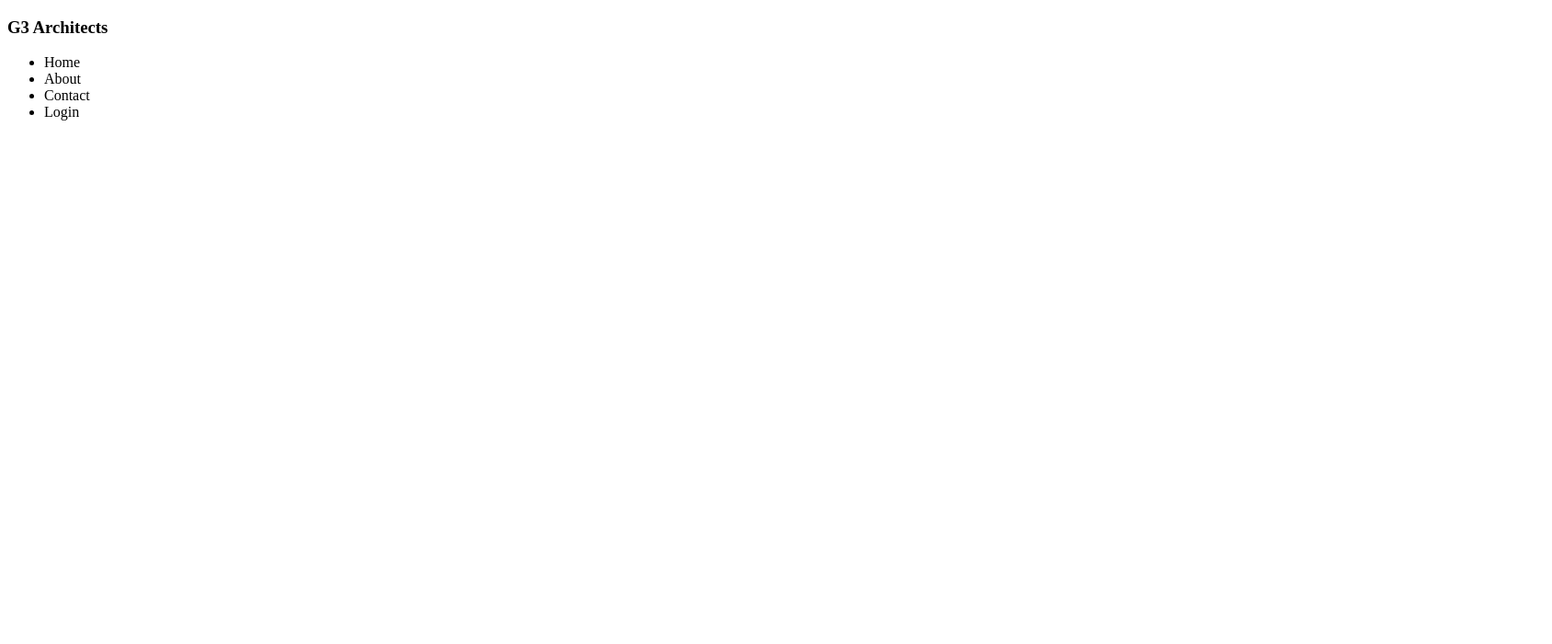
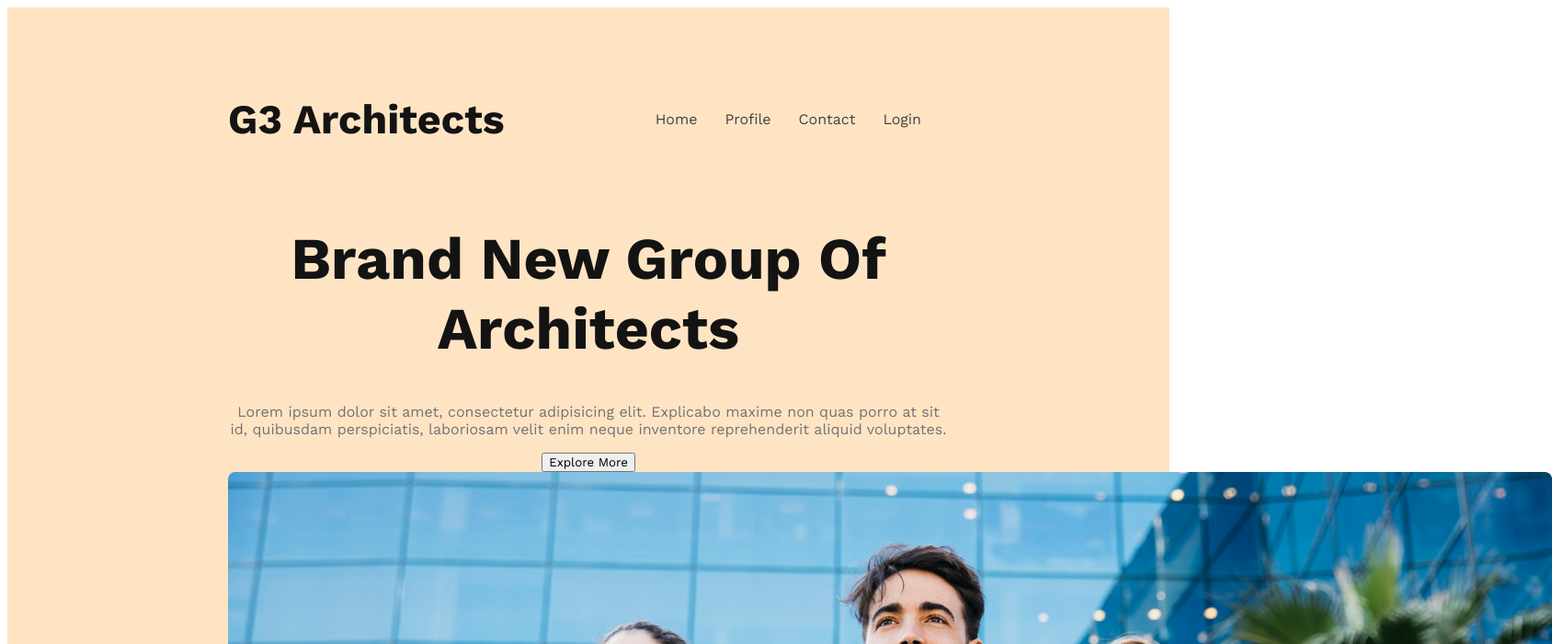
Before and after one commit to mohammed-sabbir/g3-architects-project, a plain HTML site: page index.html in a window 1280 px wide. Shown: the top 700 px of the page at 92% size, 1688 px wide, since content can reach past the window. Drawn offline with nearby package versions, Linux system fonts and the light colour scheme.

Commit message:
banner content added

```diff
--- a/index.html
+++ b/index.html
@@ -9,16 +9,22 @@
 <body>
     <header>
         <nav>
-            <h3>
+            <h3 class="nav-title">
                 G3 Architects
             </h3>
             <ul>
-                <li>Home</li>
-                <li>About</li>
-                <li>Contact</li>
-                <li>Login</li>
+                <li><a href="">Home</a></li>
+                <li><a href="">Profile</a></li>
+                <li><a href="">Contact</a></li>
+                <li><a href="">Login</a></li>
             </ul>
         </nav>
+        <div class="banner">
+            <div class="banner-content"><h1 class="banner-title">Brand New Group Of Architects</h1>
+                <p class="banner-description">Lorem ipsum dolor sit amet, consectetur adipisicing elit. Explicabo maxime non quas porro at sit id, quibusdam perspiciatis, laboriosam velit enim neque inventore reprehenderit aliquid voluptates.</p>
+                <button class="btn-primary">Explore More</button></div>
+            <img src="./images/banner.png" alt="">
+        </div>
     </header>
     <main>
 
--- a/style/architects.css
+++ b/style/architects.css
@@ -0,0 +1,52 @@
+/* work sans font */
+@import url('https://fonts.googleapis.com/css2?family=Work+Sans:wght@400;600;700&display=swap');
+/* shared style */
+
+*{
+    font-family: 'Work Sans', sans-serif;
+}
+.btn-primary{
+    color: ;
+
+}
+/* header section */
+header{
+    background-color: bisque;
+    padding: 50px 240px;
+}
+nav{
+    display: flex;
+    justify-content: space-between;
+    align-items: center;
+}
+.nav-title{
+    color: #131313;
+    font-size: 2.8rem;
+    font-weight: 700;
+}
+nav > ul{
+    display: flex;
+}nav li{
+    list-style: none;
+    margin-right: 30px;
+    font-weight: 500;
+    font-size: 1rem;
+}
+nav li a{
+    text-decoration: none;
+    color: #424242;
+}
+.banner-content{
+    max-width: 800px;
+    text-align: center;
+    margin: 0px auto;
+}
+.banner-title{
+    font-size: 4rem;
+    font-weight: 700;
+    color: #131313;
+}
+.banner-description{
+    font-size: 1rem;
+    color: #727272;
+}
```
